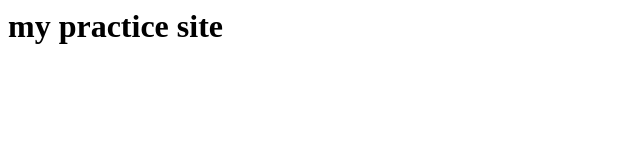
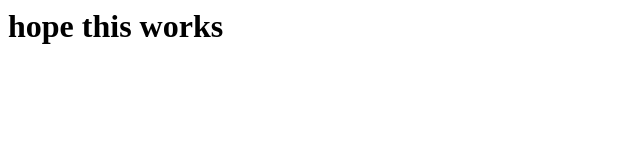
Before and after one commit to Hmeko/practice, a plain HTML site: page index.html in a window 1280 px wide. Shown: the whole page, without its empty margins (0-640 px from the left). Drawn offline with Linux system fonts and the light colour scheme.

Commit message:
Update index.html

```diff
--- a/index.html
+++ b/index.html
@@ -1 +1 @@
-<h1>my practice site</h1>
+<h1>hope this works</h1>
```
